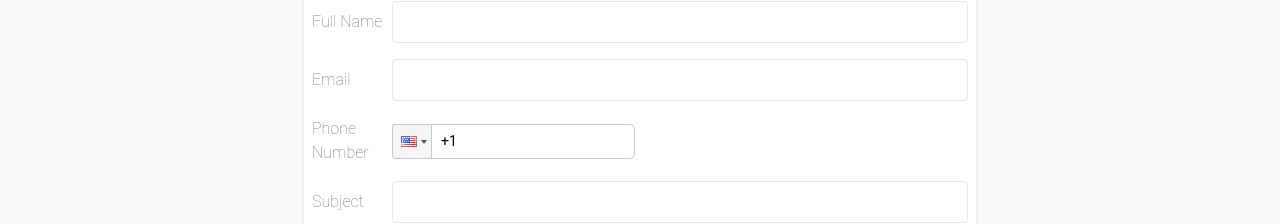
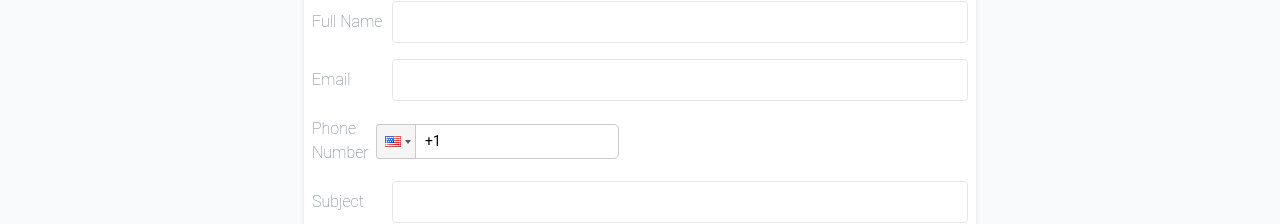
Before and after one commit to MICHAELMORARA/tuongee, a React (Create React App) app: page /contacts in a window 1280 px wide. Shown: the part 2120-2344 px from the top of the page. Built offline with nearby package versions, Linux system fonts and the light colour scheme.

Commit message:
Initial commit

```diff
--- a/src/components/Contacts.js
+++ b/src/components/Contacts.js
@@ -167,13 +167,13 @@ const Contacts = () => {
               </div>
               {emailError && <p className="text-red-500">{emailError}</p>}
               <div className='flex items-center'>
-                <label className='w-20 text-gray-500 font-semibold  roboto-thin' htmlFor='phone-number'>Phone Number</label>
+                <label className='w-16 text-gray-500 font-semibold  roboto-thin' htmlFor='phone-number'>Phone Number</label>
                 <PhoneInput
                   country={'us'} // Default country
                   value={phoneNumber}
                   onChange={handlePhoneNumberChange}
                   inputClass='text-black border rounded  '
-                  containerClass='flex max-w-6 '
+                  containerClass='flex max-w-4 '
                   required
                 />
               </div>
```
Also changed, not shown: 2 other files (tests, documents, lock files or other folders).
